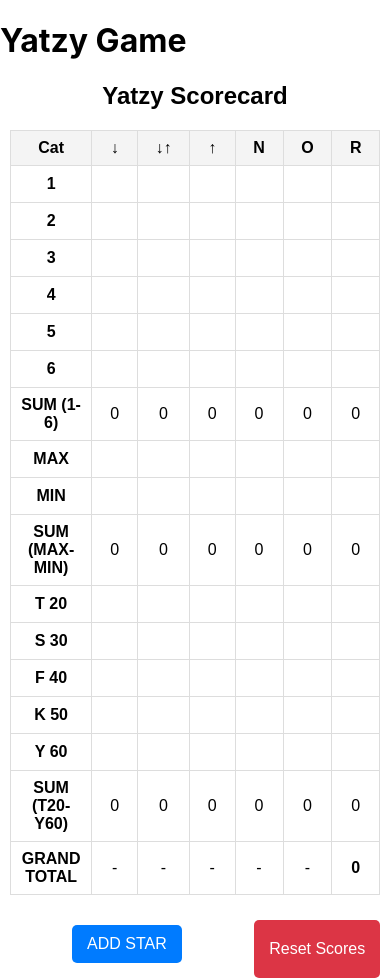
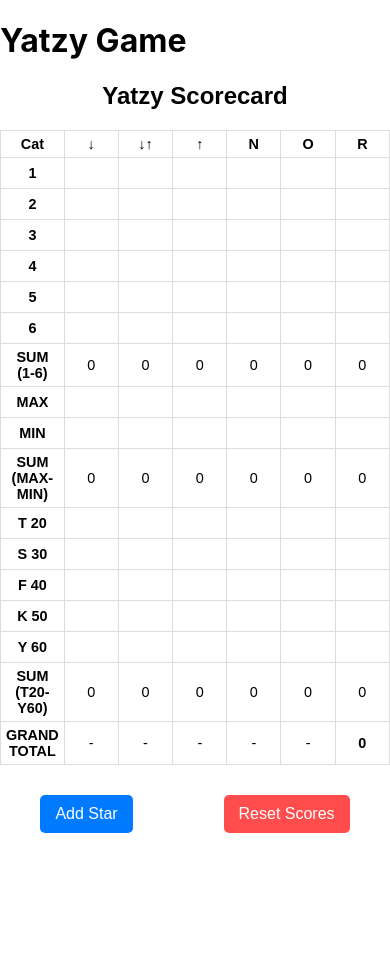
Before and after one commit to gligorisaev/YAMB, a React (Create React App) app in the folder yatzy_game_app/: page / in a window 390 px wide. After the commit the page ends 848 px from the top, so only its background shows below. Built offline with nearby package versions, Linux system fonts and the light colour scheme.

Commit message:
final single
Signed-off-by: Gligor Isaev <gligorisaev@Gligors-MBP-2.home>

```diff
--- a/yatzy_game_app/src/components/ResetButton.css
+++ b/yatzy_game_app/src/components/ResetButton.css
@@ -1,12 +1,14 @@
 .reset-button {
-    margin-top: 10px;
-    padding: 10px 20px;
+    display: block;
+    margin: 15px auto;
+    padding: 10px 15px;
     background-color: #ff4d4d;
     color: white;
     font-size: 16px;
     border: none;
     cursor: pointer;
     border-radius: 5px;
+    transition: background 0.3s ease;
 }
 
 .reset-button:hover {
--- a/yatzy_game_app/src/components/ResetButton.js
+++ b/yatzy_game_app/src/components/ResetButton.js
@@ -2,18 +2,15 @@ import React from "react";
 import "./ResetButton.css";
 
 const ResetButton = ({ setScores }) => {
-    const resetScores = () => {
-        // Reset all scores
-        setScores({});
-
-        // Remove all highlighted cells
-        document.querySelectorAll(".highlight-toggle").forEach((cell) => {
-            cell.classList.remove("highlight-toggle");
-        });
+    const handleReset = () => {
+        const confirmReset = window.confirm("Are you sure you want to reset the scores?");
+        if (confirmReset) {
+            setScores({});
+        }
     };
 
     return (
-        <button onClick={resetScores} className="reset-button">
+        <button onClick={handleReset} className="reset-button">
             Reset Scores
         </button>
     );
--- a/yatzy_game_app/src/components/Scorecard.css
+++ b/yatzy_game_app/src/components/Scorecard.css
@@ -1,7 +1,7 @@
 /* General Table Styling */
 .scorecard {
     width: 100%;
-    max-width: 600px;
+    max-width: 400px;
     margin: auto;
     text-align: center;
     font-family: Arial, sans-serif;
@@ -14,12 +14,37 @@ table {
 
 th, td {
     border: 1px solid #ddd;
-    padding: 8px;
+    padding: 5px;
+    text-align: center;
+    font-size: 0.9rem;
+}
+
+/* Column width limited to fit 4 digits */
+td, th {
+    width: 50px;
+}
+
+/* Small input field */
+.small-field {
+    width: 100%;
+    max-width: 50px;
+    height: 30px;
     text-align: center;
     font-size: 1rem;
 }
 
-th {
+/* Remove Borders & Background for Input Fields */
+.no-border-input {
+    border: none;
+    background: none;
+    width: 100%;
+    text-align: center;
+    font-size: 1rem;
+    outline: none;
+}
+
+/* SUM and GT labels styling */
+.sum-field {
     background-color: #f4f4f4;
     font-weight: bold;
 }
@@ -38,16 +63,6 @@ th {
     font-weight: bold;
 }
 
-/* Remove Borders & Background for Input Fields */
-.no-border-input {
-    border: none;
-    background: none;
-    width: 100%;
-    text-align: center;
-    font-size: 1rem;
-    outline: none;
-}
-
 /* Remove Increment/Decrement Arrows on Number Inputs */
 .no-border-input::-webkit-inner-spin-button,
 .no-border-input::-webkit-outer-spin-button {
@@ -59,32 +74,7 @@ th {
     -moz-appearance: textfield; /* Firefox */
 }
 
-/* Responsive Design */
-@media (max-width: 600px) {
-    .scorecard {
-        max-width: 95%;
-    }
-
-    input {
-        width: 40px;
-        font-size: 0.9rem;
-    }
-}
-
-/* Toggle highlight effect */
-/* Ensure full-cell background highlight */
-.highlight-toggle {
-    background-color: orange !important;
-    color: white;
-    font-weight: bold;
-    width: 100%;
-    height: 100%;
-    display: block;
-    text-align: center;
-}
-
-
-/* Style for the buttons container */
+/* Buttons container */
 .buttons-container {
     display: flex;
     justify-content: center;
@@ -104,22 +94,6 @@ th {
     transition: background 0.3s ease;
 }
 
-/* Style for the Reset Button */
-.reset-button {
-    padding: 10px 15px;
-    background-color: #dc3545;
-    color: white;
-    border: none;
-    cursor: pointer;
-    font-size: 1rem;
-    border-radius: 5px;
-    transition: background 0.3s ease;
-}
-
-.reset-button:hover {
-    background-color: #b22234;
-}
-
 .toggle-button:hover {
     background-color: #0056b3;
 }
--- a/yatzy_game_app/src/components/Scorecard.js
+++ b/yatzy_game_app/src/components/Scorecard.js
@@ -72,7 +72,7 @@ const Scorecard = () => {
                             <td><strong>{category}</strong></td>
                             {columns.map((col, colIndex) => {
                                 const value = scores[category]?.[col] || "";
-                                const isMax = MAX_VALUES[category] && value == MAX_VALUES[category];
+                                const isMax = MAX_VALUES[category] && value === MAX_VALUES[category];
                                 const isZero = value === "0";
 
                                 return (
--- a/yatzy_game_app/src/components/ToggleHighlightButton.js
+++ b/yatzy_game_app/src/components/ToggleHighlightButton.js
@@ -55,7 +55,7 @@ const ToggleHighlightButton = ({ scores, setScores }) => {
 
     return (
         <button onClick={toggleHighlight} className="toggle-button">
-            ADD STAR
+            Add Star
         </button>
     );
 };
```
